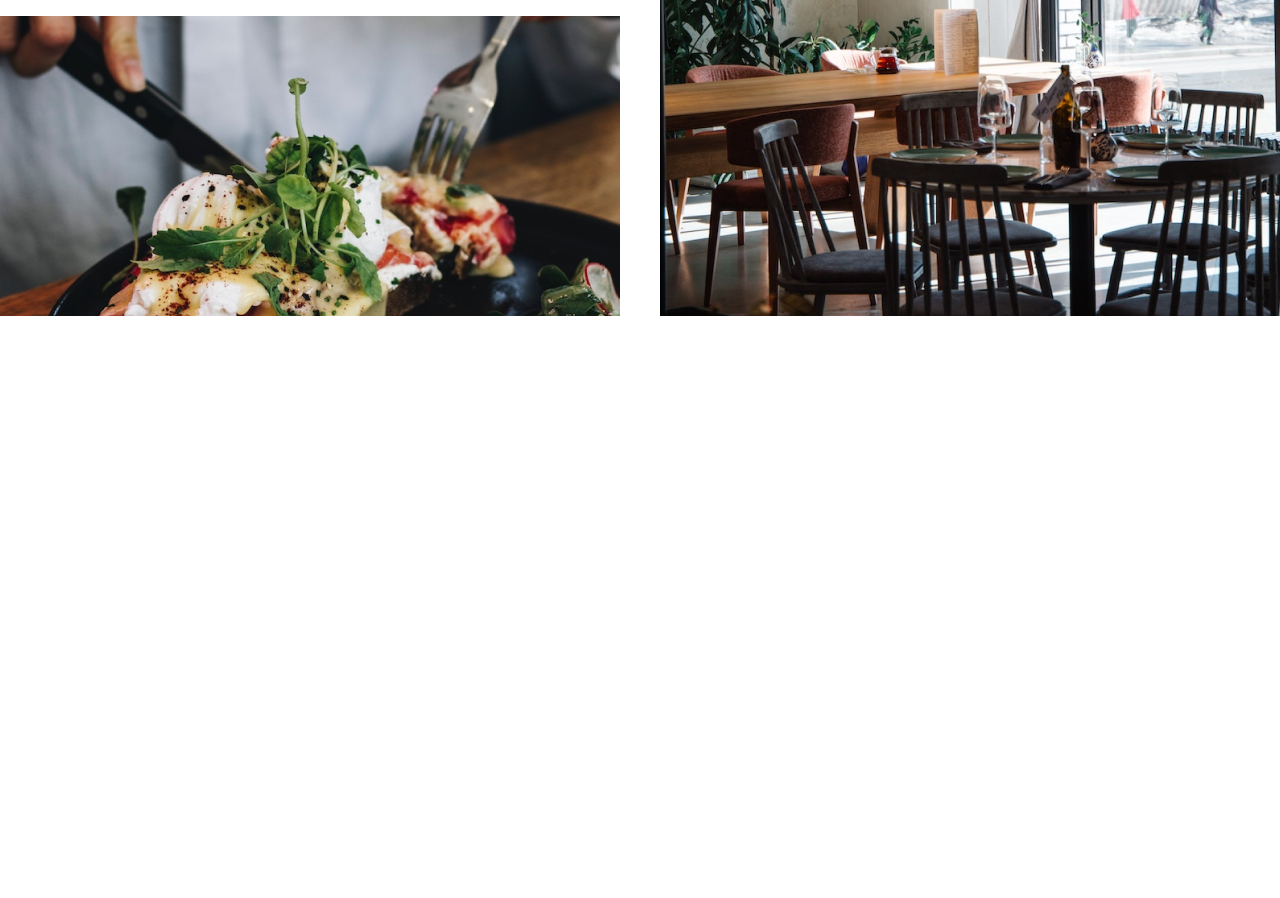
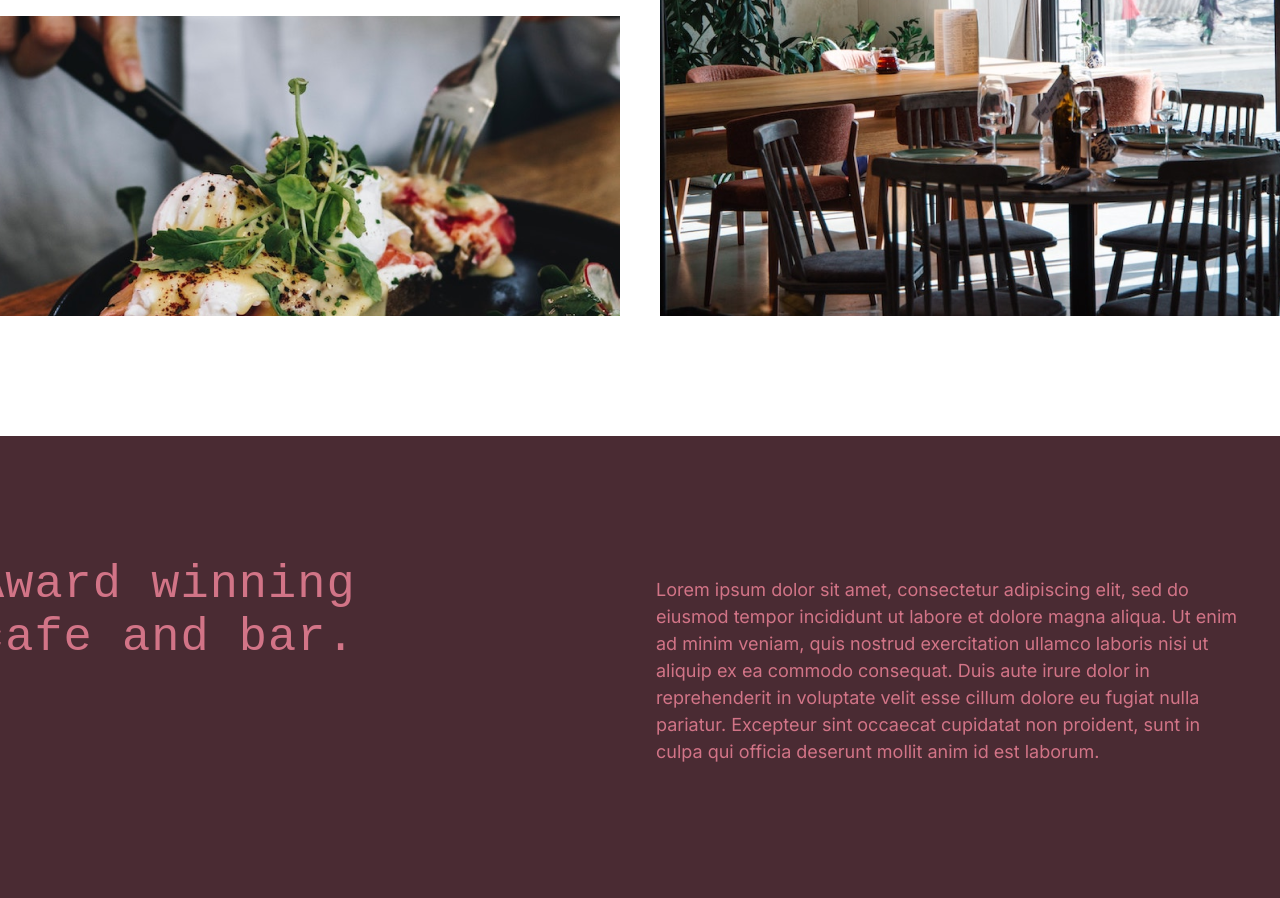
Before and after one commit to DEZester/latte-cafe, a website: page index.html in a window 1280 px wide. Shown: the part 3689-4587 px from the top of the page. Before the commit the page ends 4125 px from the top, so only its background shows below. Drawn offline with nearby package versions, Linux system fonts and the light colour scheme; a web font is replaced by a local one.

Commit message:
section award

```diff
--- a/index.html
+++ b/index.html
@@ -109,5 +109,22 @@
         <img src="./img/galImg3.png" alt="hall" class="food__img-hall" />
       </div>
     </section>
+    <section class="award">
+      <div class="award__textContainer">
+        <div class="award__textContainer-info">
+          <span class="award__textContainer-info__text">Award winning cafe and bar.</span>
+        </div>
+        <div class="award__textContainer-lorem">
+          <span class="award__textContainer-lorem__text"
+            >Lorem ipsum dolor sit amet, consectetur adipiscing elit, sed do eiusmod tempor
+            incididunt ut labore et dolore magna aliqua. Ut enim ad minim veniam, quis nostrud
+            exercitation ullamco laboris nisi ut aliquip ex ea commodo consequat. Duis aute irure
+            dolor in reprehenderit in voluptate velit esse cillum dolore eu fugiat nulla pariatur.
+            Excepteur sint occaecat cupidatat non proident, sunt in culpa qui officia deserunt
+            mollit anim id est laborum.</span
+          >
+        </div>
+      </div>
+    </section>
   </body>
 </html>
--- /dev/null
+++ b/styles/award/award.scss
@@ -0,0 +1,37 @@
+.award {
+  display: flex;
+  justify-content: center;
+  align-items: center;
+  width: 1440px;
+  height: 462px;
+  background-color: #4a2b33;
+  color: $lightPink;
+  &__textContainer {
+    display: flex;
+    width: 1400px;
+    height: 221px;
+    margin: 120px 20px;
+  }
+  &__textContainer-info {
+    flex: 1;
+    &__text {
+      display: inline-block;
+      width: 413px;
+      margin: 1px auto 30px 36px;
+      font-family: $azeretMono;
+      font-size: 47px;
+      line-height: 114%;
+      letter-spacing: 1px;
+    }
+  }
+  &__textContainer-lorem {
+    flex: 1;
+    &__text {
+      display: inline-block;
+      margin: 19px 89px 13px;
+      width: 595px;
+      font-size: 18px;
+      line-height: 27px;
+    }
+  }
+}
--- a/styles/main.scss
+++ b/styles/main.scss
@@ -4,6 +4,7 @@
 @import './menu/menu.scss';
 @import './info/info.scss';
 @import './booking/booking.scss';
+@import './award/award.scss';
 
 * {
   box-sizing: border-box;
```
Also changed, not shown: styles/styles.css, 1 other file.
